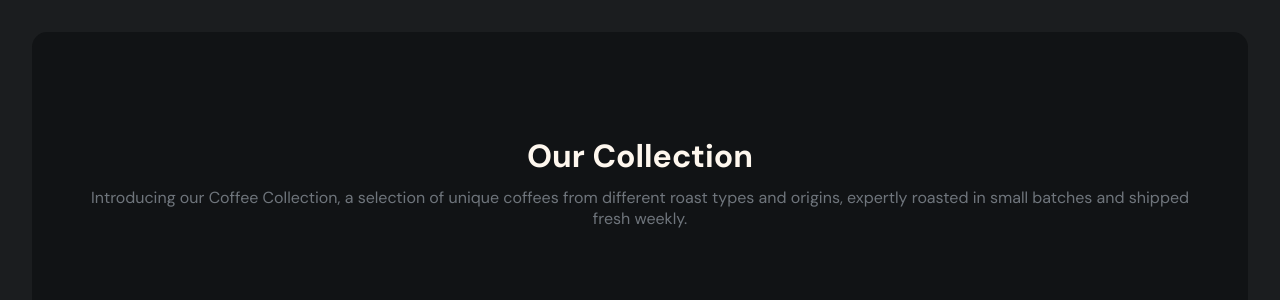
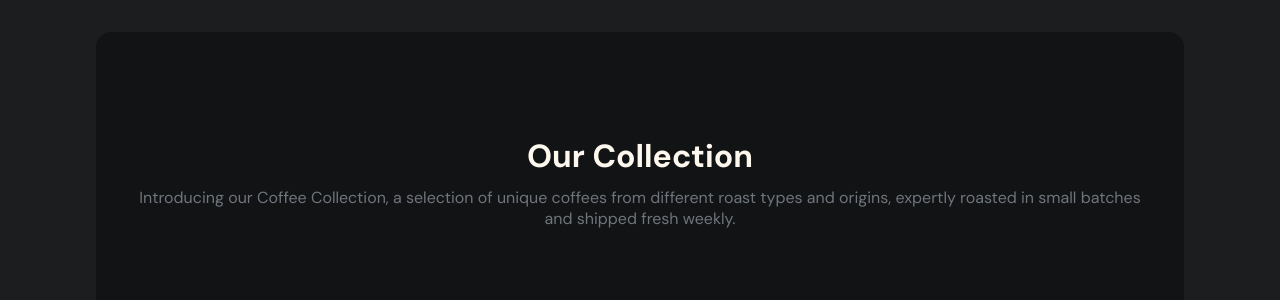
Before and after one commit to victorsheepman/vite-CoffeeListing, a React (Vite) app: page / in a window 1280 px wide. Shown: the top 300 px of the page. Built offline with nearby package versions, Linux system fonts and the light colour scheme; no server answers.

Commit message:
progress

```diff
--- a/src/pages/_HomeStyles.scss
+++ b/src/pages/_HomeStyles.scss
@@ -37,4 +37,12 @@
         }
     }
 
+    @include tablet{
+        padding: 2rem 6rem;
+    }
+
+    @include large  {
+        padding: 2rem 12rem;
+    }
+
 }
```
